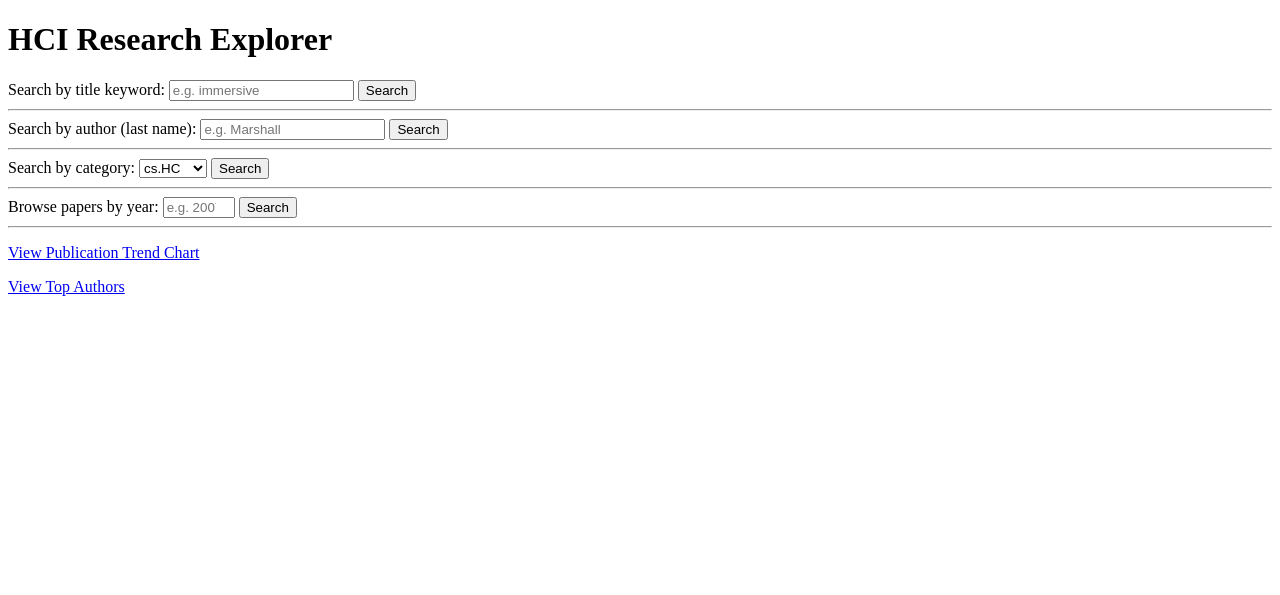
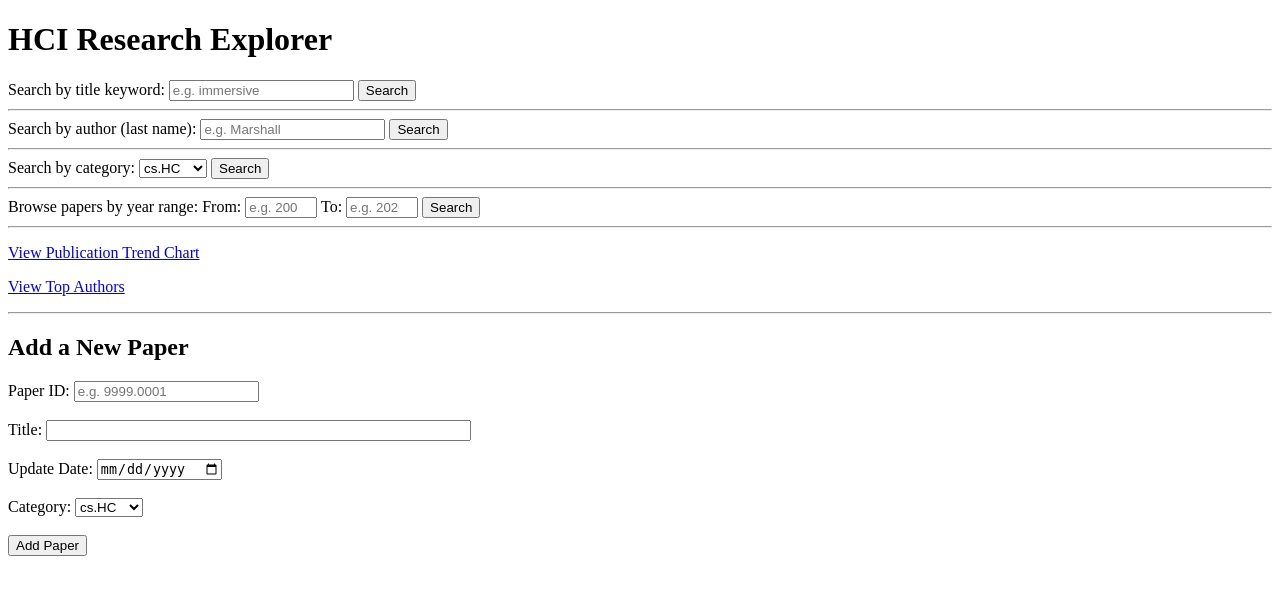
Before and after one commit to mtazike/hci-research-explorer-db, a Flask app: page / in a window 1280 px wide. Shown: the top 595 px of the page. Run offline with Flask 3, Linux system fonts and the light colour scheme.

Commit message:
Update templates for CRUD forms and year-range search
Added functionality to edit and delete papers, and included a form to add new papers with necessary fields.

```diff
--- a/templates/index.html
+++ b/templates/index.html
@@ -19,6 +19,11 @@
         {% for paper in papers %}
             <li>
                 <strong>{{ paper[1] }}</strong> ({{ paper[2] }})
+                <a href="/edit-paper?paper_id={{ paper[0] }}">Edit</a>
+                <form method="POST" action="/delete-paper" style="display:inline;">
+                    <input type="hidden" name="paper_id" value="{{ paper[0] }}">
+                    <button type="submit" onclick="return confirm('Delete this paper?');">Delete</button>
+                </form>
             </li>
         {% endfor %}
         </ul>
@@ -84,13 +89,14 @@
     <hr>
 
     <form method="GET" action="/search-year">
-        <label for="year">Browse papers by year:</label>
-        <input type="number" name="year" id="year" placeholder="e.g. 2007" min="1990" max="2026">
+        <label for="start_year">Browse papers by year range:</label>
+        From: <input type="number" name="start_year" id="start_year" placeholder="e.g. 2007" min="1990" max="2026">
+        To: <input type="number" name="end_year" id="end_year" placeholder="e.g. 2020" min="1990" max="2026">
         <button type="submit">Search</button>
     </form>
 
     {% if year_results %}
-        <h2>Papers updated in this year:</h2>
+        <h2>Papers updated in this range:</h2>
         <ul>
         {% for row in year_results %}
             <li>
@@ -99,11 +105,50 @@
         {% endfor %}
         </ul>
     {% elif year_searched %}
-        <p>No papers found for this year.</p>
+        <p>No papers found for this year range.</p>
     {% endif %}
 
     <hr>
     <p><a href="/trend">View Publication Trend Chart</a></p>
     <p><a href="/top-authors">View Top Authors</a></p>
+
+    <hr>
+
+    <h2>Add a New Paper</h2>
+    <form method="POST" action="/add-paper">
+        <label for="new_paper_id">Paper ID:</label>
+        <input type="text" name="paper_id" id="new_paper_id" placeholder="e.g. 9999.0001" required>
+        <br><br>
+
+        <label for="new_title">Title:</label>
+        <input type="text" name="title" id="new_title" size="50" required>
+        <br><br>
+
+        <label for="new_date">Update Date:</label>
+        <input type="date" name="update_date" id="new_date" required>
+        <br><br>
+
+        <label for="new_category">Category:</label>
+        <select name="category" id="new_category">
+            <option value="cs.HC">cs.HC</option>
+            <option value="cs.AI">cs.AI</option>
+            <option value="cs.CY">cs.CY</option>
+            <option value="cs.DL">cs.DL</option>
+            <option value="cs.DB">cs.DB</option>
+            <option value="cs.IR">cs.IR</option>
+            <option value="cs.CL">cs.CL</option>
+            <option value="cs.RO">cs.RO</option>
+            <option value="cs.IT">cs.IT</option>
+            <option value="cs.OH">cs.OH</option>
+            <option value="math.IT">math.IT</option>
+        </select>
+        <br><br>
+
+        <button type="submit">Add Paper</button>
+    </form>
+
+    {% if add_message %}
+        <p><strong>{{ add_message }}</strong></p>
+    {% endif %}
 </body>
 </html>
```
